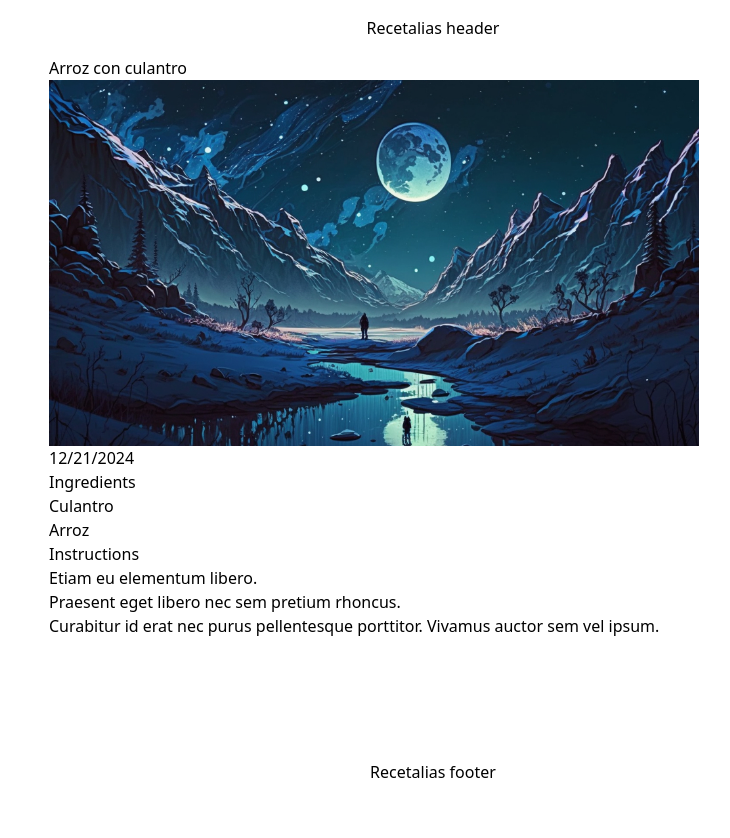
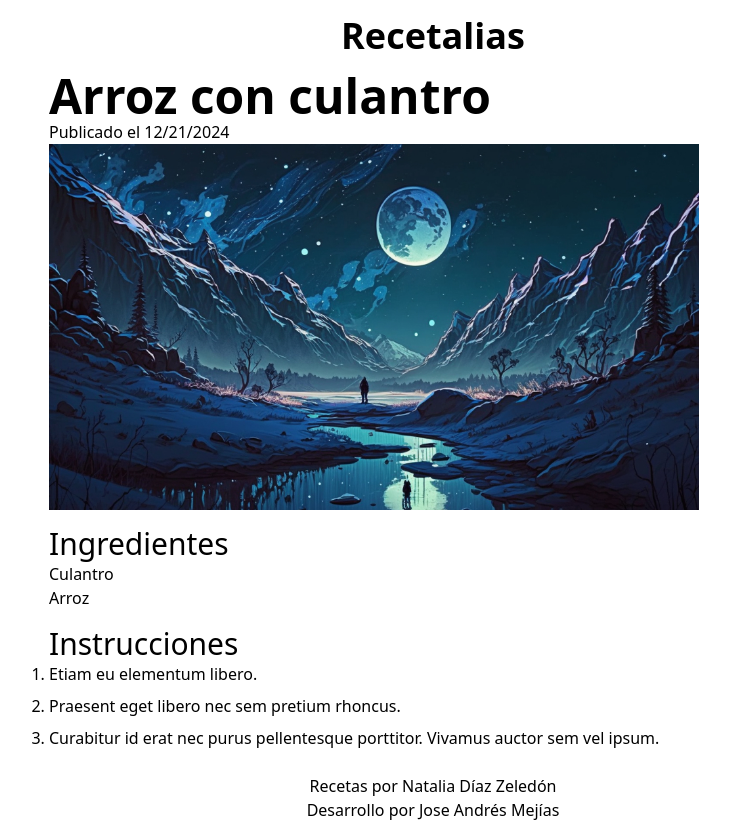
Before and after one commit to merojosa/recetalias, a SvelteKit app: page /recetas/arroz-con-culantro in a window 1280 px wide. Shown: the whole page, without its empty margins (207-937 px from the left). Before the commit the page ends 800 px from the top, so only its background shows below. Built offline with nearby package versions, Linux system fonts and the light colour scheme.

Commit message:
UI tweaks

```diff
--- a/src/routes/+layout.svelte
+++ b/src/routes/+layout.svelte
@@ -9,11 +9,14 @@
 	<link rel="icon" href={favicon} />
 </svelte:head>
 
-<header class="py-4 flex justify-center">Recetalias header</header>
+<header class="py-4 flex justify-center font-bold text-4xl">Recetalias</header>
 <main class="max-w-[650px] mx-[20vw] flex-1">
 	{@render children()}
 </main>
-<footer class="py-4 flex justify-center">Recetalias footer</footer>
+<footer class="py-4 flex justify-center flex-col items-center">
+	<p>Recetas por Natalia Díaz Zeledón</p>
+	<p>Desarrollo por Jose Andrés Mejías</p>
+</footer>
 
 <style>
 	:global(body) {
--- a/src/routes/recetas/[id]/+page.svelte
+++ b/src/routes/recetas/[id]/+page.svelte
@@ -6,19 +6,19 @@
 	<title>{data.recipe.title} - Recetalias</title>
 </svelte:head>
 
-<article>
-	<h1>{data.recipe.title}</h1>
-
-	{#if data.recipe.image}
+<article class="flex gap-4 flex-col">
+	<section>
+		<h1 class="text-5xl font-bold">{data.recipe.title}</h1>
+		<p>
+			Publicado el <time datetime={data.recipe.date}
+				>{new Date(data.recipe.date).toLocaleDateString()}</time
+			>
+		</p>
 		<img src={data.recipe.image.url} alt={data.recipe.image.alt} />
-	{/if}
-
-	<p>
-		<time datetime={data.recipe.date}>{new Date(data.recipe.date).toLocaleDateString()}</time>
-	</p>
+	</section>
 
 	<section>
-		<h2>Ingredients</h2>
+		<h2 class="text-3xl">Ingredientes</h2>
 		<ul>
 			{#each data.recipe.ingredients as ingredient (ingredient.id)}
 				<li>{ingredient.name}</li>
@@ -27,10 +27,10 @@
 	</section>
 
 	<section>
-		<h2>Instructions</h2>
-		<ol>
+		<h2 class="text-3xl">Instrucciones</h2>
+		<ol class="list-decimal">
 			{#each data.recipe.instructions as instruction (instruction)}
-				<li>{instruction}</li>
+				<li class="pb-2">{instruction}</li>
 			{/each}
 		</ol>
 	</section>
```
